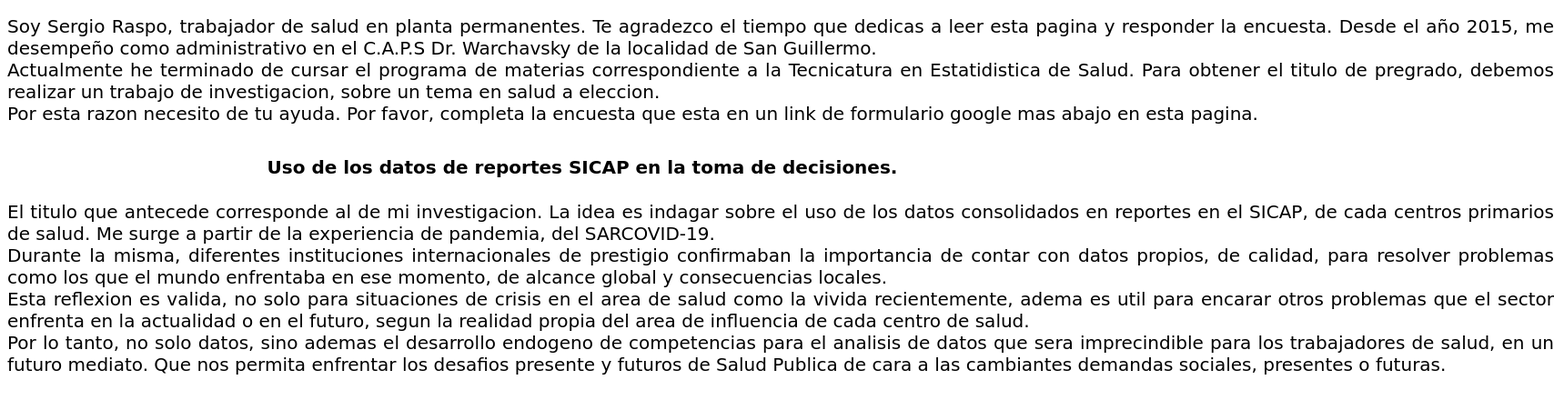
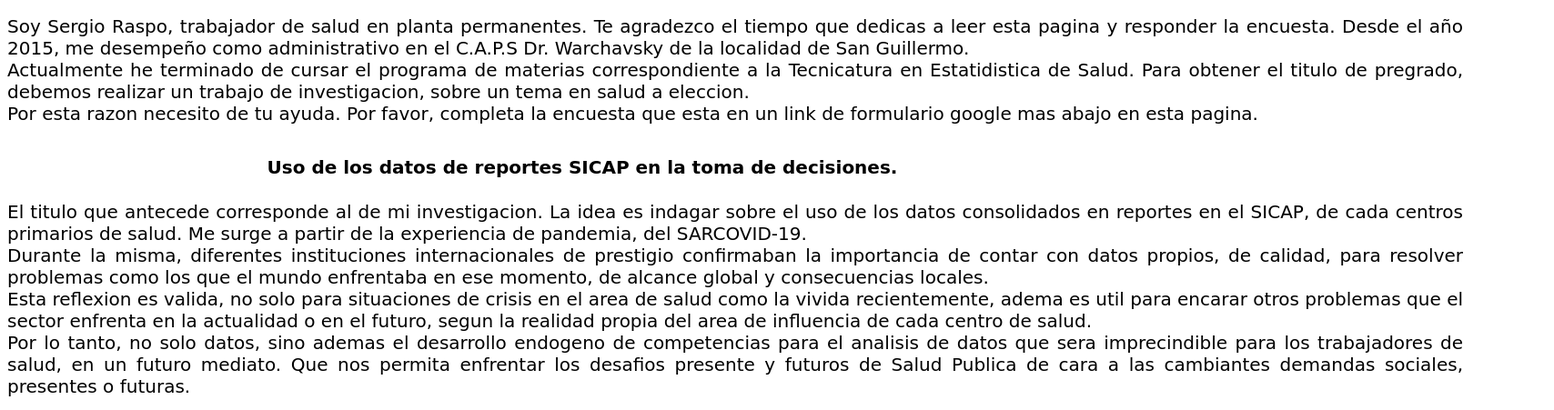
Before and after one commit to sergioraspo/webencuesta, a plain HTML site: page index.html in a window 1280 px wide. Shown: the part 218-669 px from the top of the page at 91% size, 1708 px wide, since content can reach past the window. Drawn offline with Linux system fonts and the light colour scheme; a web font is replaced by a local one.

Commit message:
probando

```diff
--- a/style/estilo.css
+++ b/style/estilo.css
@@ -34,7 +34,7 @@ p{
     font-style: normal;
     text-align: justify;
     font-family: 'Playpen Sans', cursive;
-    width: 1700px;
+    width: 1600px;
 
 }
 footer{
```
